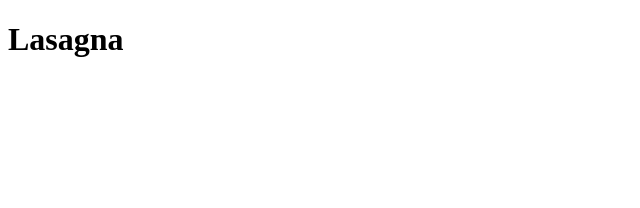
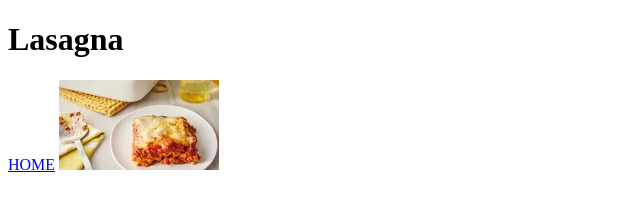
Before and after one commit to Piushhh/odin-recipes, a plain HTML site: page recipes/lasagna.html in a window 1280 px wide. Shown: the whole page, without its empty margins (0-640 px from the left). Drawn offline with Linux system fonts and the light colour scheme.

Commit message:
Add callback links to main and recipe page

```diff
--- a/recipes/lasagna.html
+++ b/recipes/lasagna.html
@@ -7,5 +7,7 @@
 </head>
 <body>
     <h1>Lasagna</h1>
+    <a href="../index.html">HOME</a>
+    <img src="/images/lasagna.jpg">
 </body>
 </html>
```
Also changed, not shown: index.html (+1 -0 lines).
